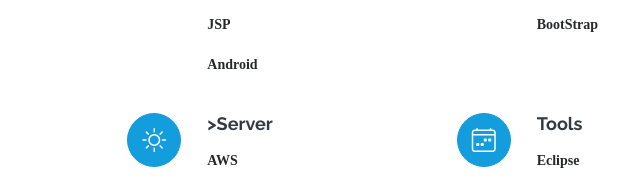
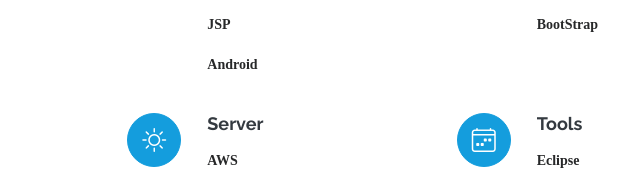
Before and after one commit to qwdfd1/qwdfd1.github.io, a plain HTML site: page index.html in a window 1280 px wide. Shown: the part 4126-4312 px from the top of the page, 488-1128 px from the left. Drawn offline with nearby package versions, Linux system fonts and the light colour scheme; a web font is replaced by a local one.

Commit message:
포트폴리오 수정

```diff
--- a/index.html
+++ b/index.html
@@ -449,7 +449,7 @@
           </div>
           <div class="col-lg-4 col-md-6 icon-box" data-aos="fade-up" data-aos-delay="400">
             <div class="icon"><i class="bi bi-brightness-high"></i></div>
-            <h4 class="title">>Server</h4>
+            <h4 class="title">Server</h4>
             <p class="description">AWS</p>
             <p class="description">Docker(ubuntu)</p>
           </div>
```
